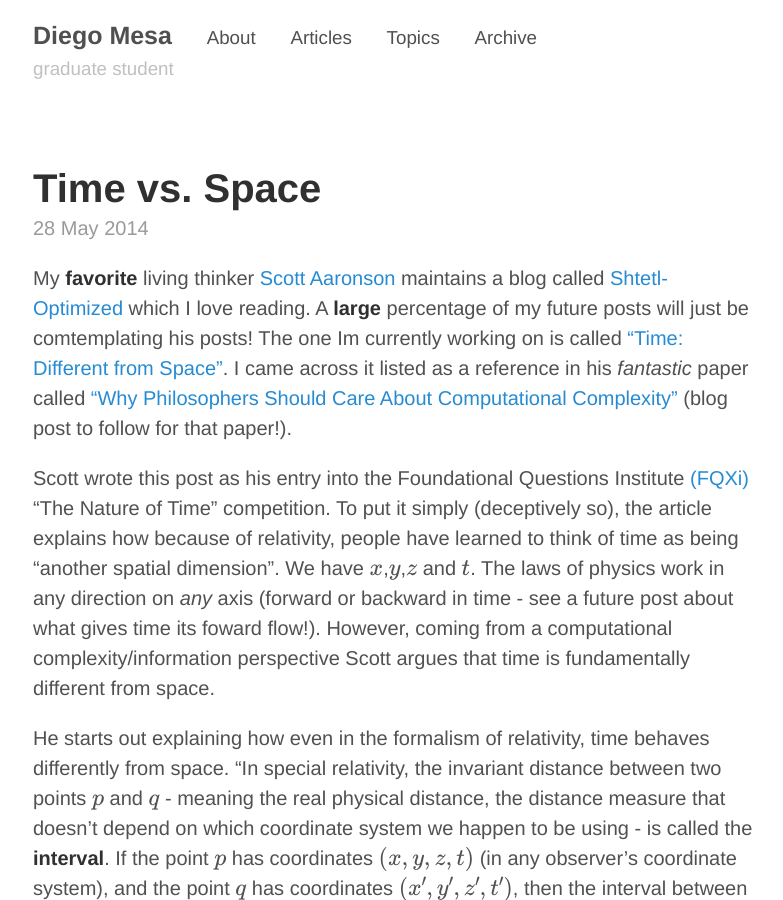
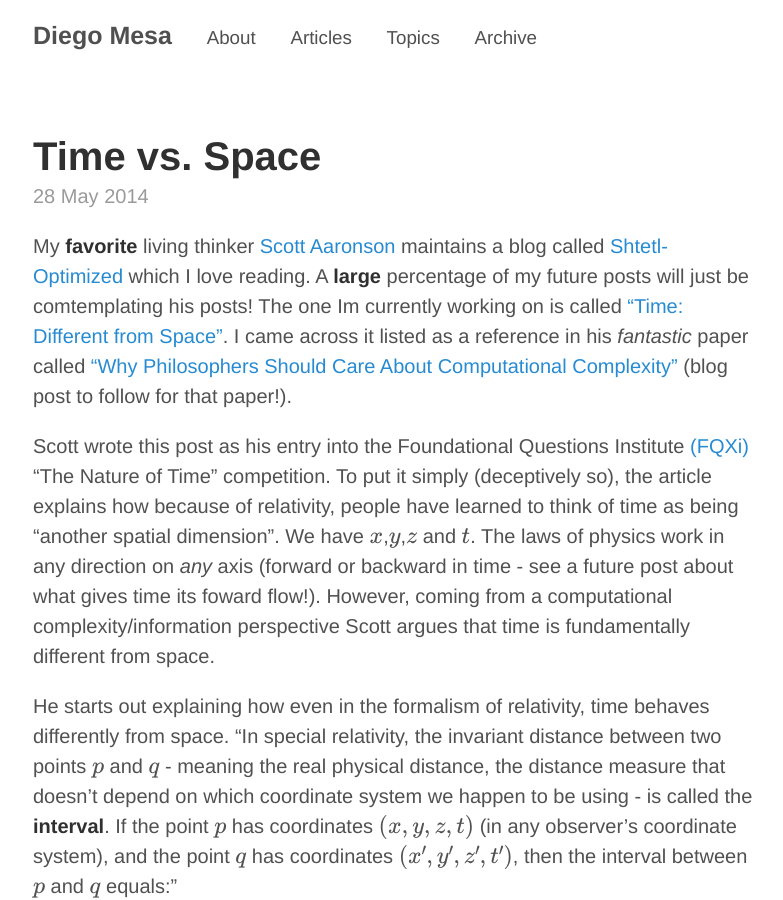
Before and after one commit to diego898/diego898.github.io, a Jekyll site: the page built from index.html, in a window 1280 px wide and 900 px high. Shown: the whole window, without its empty margins (247-1030 px from the left). Built offline with Jekyll 4.4.1, drawn with Linux system fonts in a browser that asks for light colours; formulas are drawn with MathJax 3; the list of posts is cut into pages by our own code.

Commit message:
updating config

```diff
--- a/_layouts/default.html
+++ b/_layouts/default.html
@@ -14,8 +14,6 @@
             &nbsp;&nbsp;&nbsp;
             <small><a href="{{ page[1]  }}">{{ page[0] }}</a></small>
           {% endfor %}
-          <br>
-          <small>{{ site.tagline }}</small>
         </h3>
       </div>
 
```
